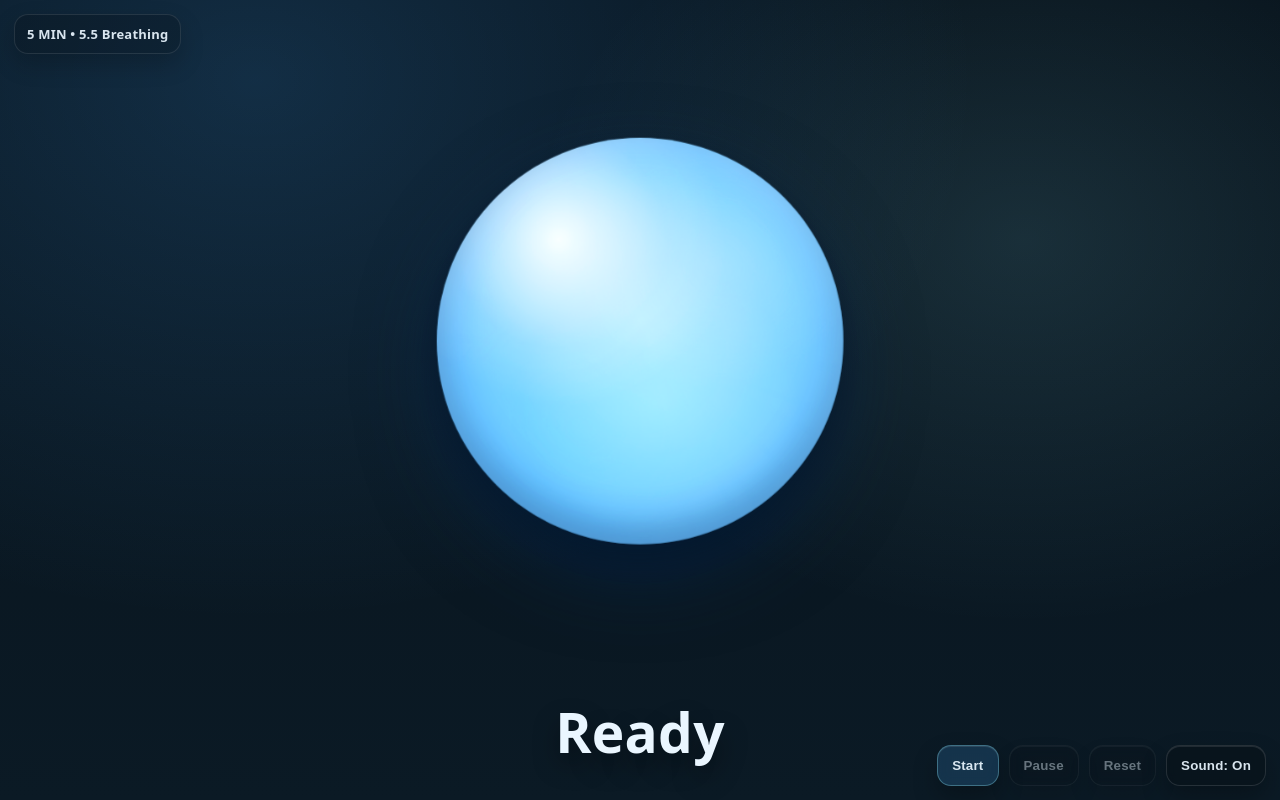
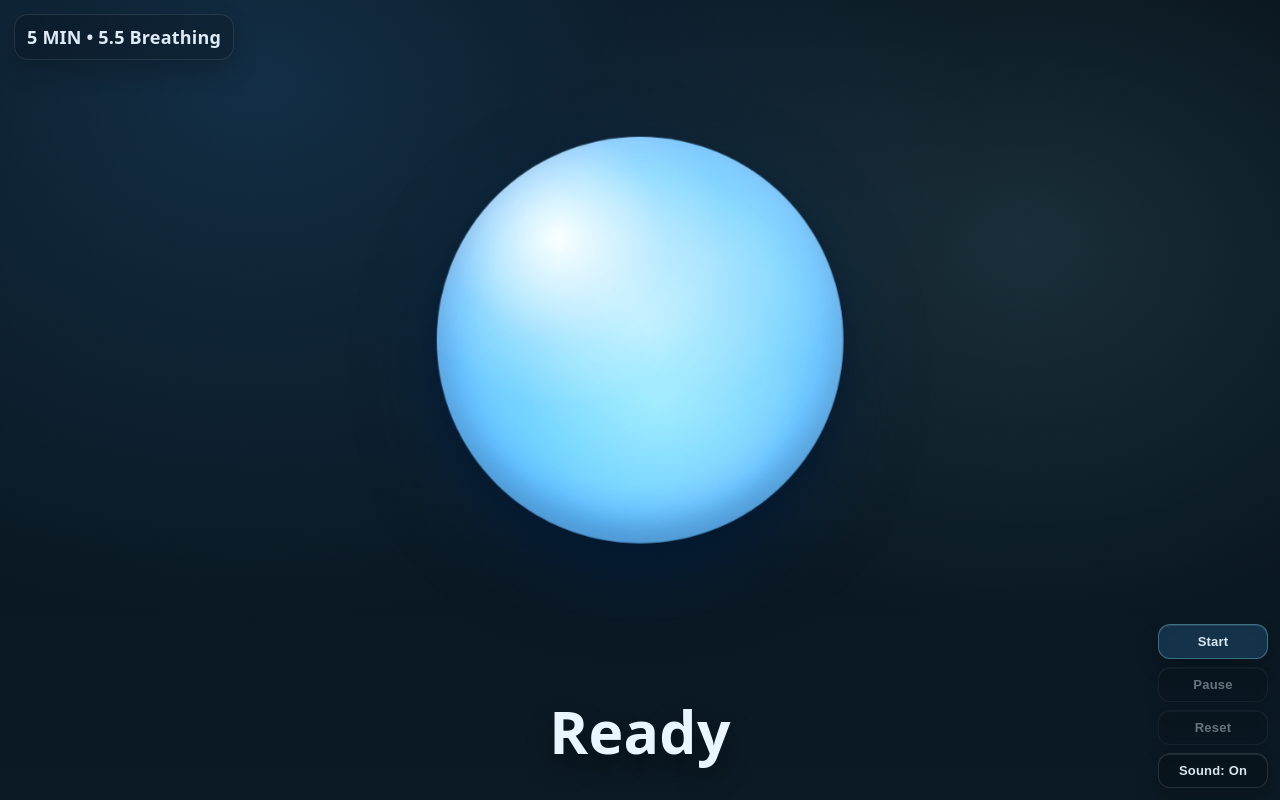
Before and after one commit to learnandbalance/5.5_Breathing_5min, a plain HTML site: page index.html in a window 1280 px wide. Drawn offline with Linux system fonts and the light colour scheme.

Commit message:
Update styles.css

```diff
--- a/styles.css
+++ b/styles.css
@@ -3,7 +3,7 @@
   --bg2:#0b1a25;
 
   --scale: 0.84;
-  --hue: 0deg;              /* inhale: 0deg (mavi), exhale: -60deg (yeşile kayar) */
+  --hue: 0deg;
   --sat: 1.08;
   --con: 1.03;
 
@@ -24,7 +24,7 @@ body{
   overflow:hidden;
 }
 
-/* Sol üst sade etiket */
+/* Sol üst sade etiket (✅ büyütüldü) */
 .cornerLabel{
   position: fixed;
   top: 14px;
@@ -32,17 +32,16 @@ body{
   z-index: 30;
   padding: 10px 12px;
   border-radius: 14px;
-  font-weight: 750;
-  font-size: 13px;
+  font-weight: 850;
+  font-size: clamp(14px, 2.6vw, 18px);
   letter-spacing: .2px;
-  color: rgba(234,246,255,.92);
+  color: rgba(234,246,255,.95);
   background: rgba(0,0,0,.18);
   border: 1px solid rgba(255,255,255,.10);
   box-shadow: 0 10px 24px rgba(0,0,0,.20);
   pointer-events:none;
 }
 
-/* Ana sahne */
 .stage{
   position: relative;
   width: 100vw;
@@ -67,7 +66,6 @@ body{
   transform: scale(var(--scale));
   will-change: transform, filter;
 
-  /* Tek mavi gradient (inhale baz) */
   background:
     radial-gradient(circle at 30% 25%, rgba(255,255,255,.92), rgba(255,255,255,.15) 26%, transparent 40%),
     radial-gradient(circle at 55% 65%, rgba(180,245,255,.55), rgba(127,208,255,.22) 40%, transparent 65%),
@@ -79,13 +77,12 @@ body{
     inset 0 10px 40px rgba(255,255,255,.20),
     inset 0 -18px 44px rgba(0,30,70,.35);
 
-  /* ✅ Renk geçişi: hue-rotate ile (koyulaşma yok) */
   filter: hue-rotate(var(--hue)) saturate(var(--sat)) contrast(var(--con));
 
-  /* ✅ Yumuşak geçiş: renk daha uzun */
   transition:
     filter 2200ms ease,
     transform 50ms linear;
+
   position: relative;
   overflow: hidden;
 }
@@ -121,7 +118,6 @@ body{
   50%{ transform: translate(1.2%, 1%) rotate(6deg) scale(1.04); }
 }
 
-/* Topun alt yazısı (mobilde büyük kalsın) */
 .readout{
   width:100%;
   display:flex;
@@ -136,31 +132,32 @@ body{
   text-shadow: 0 12px 26px rgba(0,0,0,.40);
   opacity: 1;
   transition: opacity 600ms ease;
-
-  /* ✅ YouTube mobile için büyük */
-  font-size: clamp(26px, 4.3vw, 60px);
+  font-size: clamp(28px, 4.6vw, 64px);
 }
 
-/* Sağ alt HUD */
+/* ✅ HUD artık dikey + küçük */
 .hud{
   position: fixed;
-  right: 14px;
-  bottom: max(14px, env(safe-area-inset-bottom));
+  right: 12px;
+  bottom: max(12px, env(safe-area-inset-bottom));
   z-index: 40;
   display: flex;
-  gap: 10px;
-  align-items: center;
+  flex-direction: column;  /* ✅ alt alta */
+  gap: 8px;
+  align-items: stretch;
 }
 
 .hudBtn{
   border: 1px solid rgba(255,255,255,.12);
-  border-radius: 14px;
-  padding: 12px 14px;
+  border-radius: 12px;
+  padding: 9px 10px;      /* ✅ küçük */
+  min-width: 110px;       /* ✅ dar */
   color: rgba(234,246,255,.92);
   background: rgba(0,0,0,.20);
-  box-shadow: 0 12px 24px rgba(0,0,0,.25), inset 0 1px 0 rgba(255,255,255,.10);
+  box-shadow: 0 10px 20px rgba(0,0,0,.22), inset 0 1px 0 rgba(255,255,255,.10);
   cursor: pointer;
-  font-weight: 750;
+  font-weight: 800;
+  font-size: 13px;        /* ✅ küçük */
   letter-spacing: .2px;
   backdrop-filter: blur(6px);
 }
```
